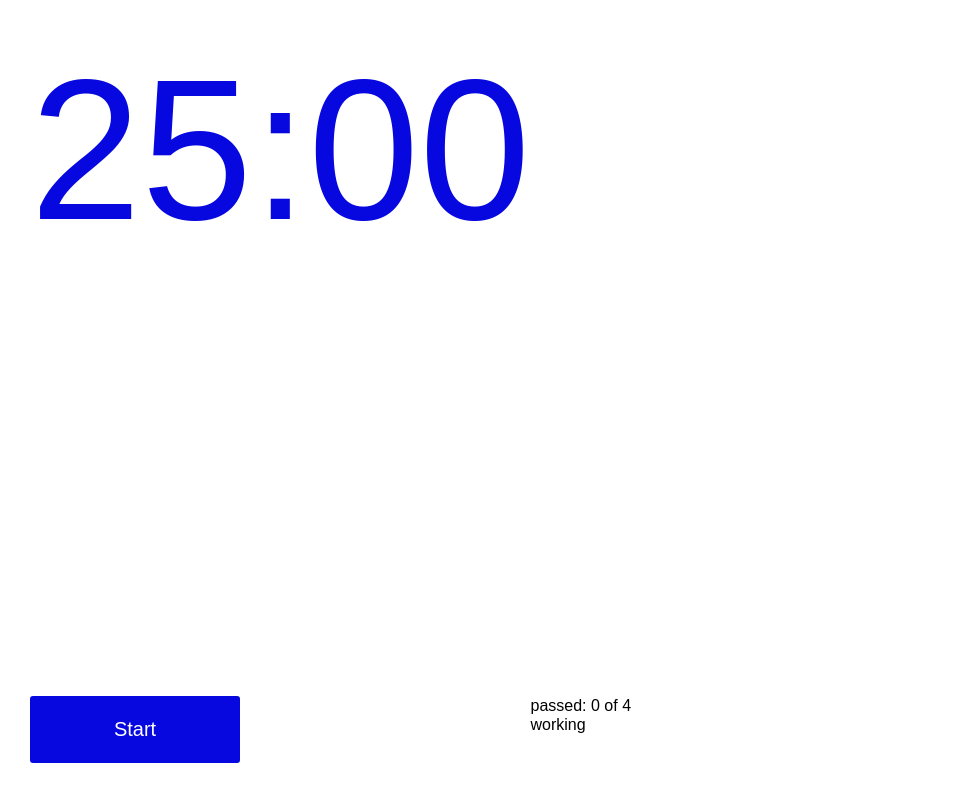
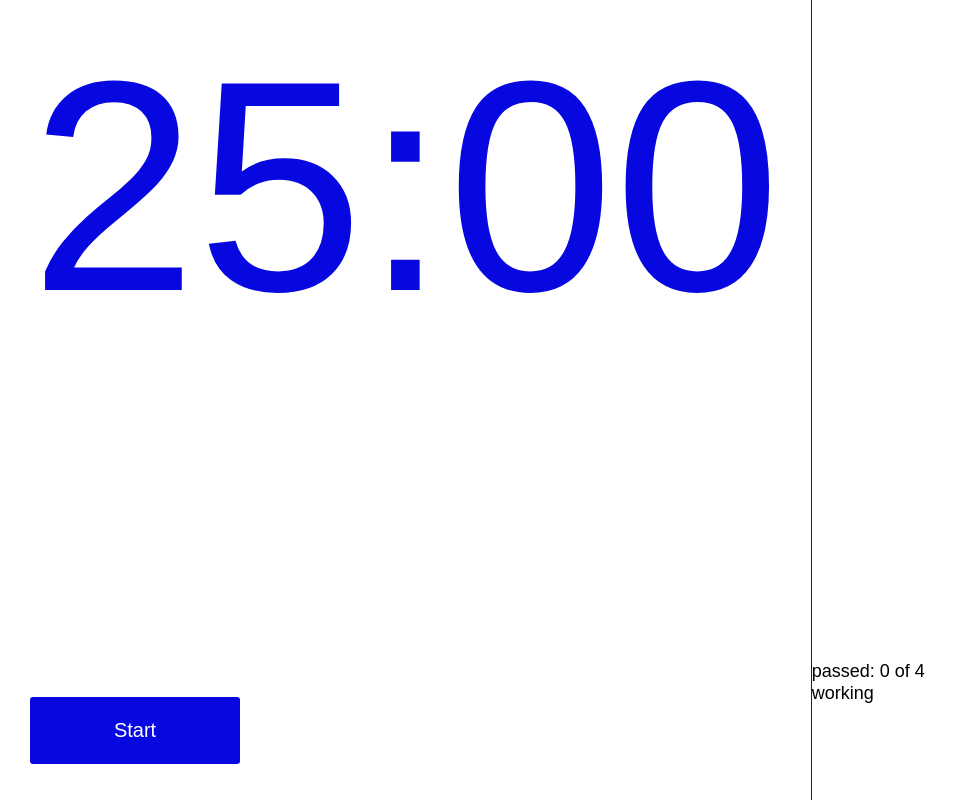
Before and after one commit to baradusov/pomodoro, a Next.js app: page / in a window 1280 px wide. Shown: the whole page, without its empty margins (0-956 px from the left). Built offline with nearby package versions, Linux system fonts and the light colour scheme; a web font is replaced by a local one.

Commit message:
Improve styles

```diff
--- a/styles/Home.module.css
+++ b/styles/Home.module.css
@@ -3,16 +3,23 @@
   grid-template-columns: 2fr 2fr 1fr;
   grid-template-rows: 9fr 1fr;
   height: 100vh;
-  padding: 30px;
+}
+
+.timer {
+  padding: 36px 30px;
+  border-right: 1px solid #0707e0;
 }
 
 .timer {
   color: #0707e0;
-  font-size: 200px;
+  font-size: 300px;
+  line-height: 1;
 }
 
 .buttons {
   grid-row-start: 2;
+  padding: 36px 30px;
+  border-right: 1px solid #0707e0;
 }
 
 .button {
--- a/styles/globals.css
+++ b/styles/globals.css
@@ -6,8 +6,9 @@ html,
 body {
   padding: 0;
   margin: 0;
+  font-size: 18px;
+  line-height: 1.2;
   font-family: 'Alumni Sans', sans-serif;
-  line-height: 1.2;
 }
 
 a {
@@ -18,3 +19,7 @@ a {
 p {
   margin: 0;
 }
+
+button {
+  cursor: pointer;
+}
```
